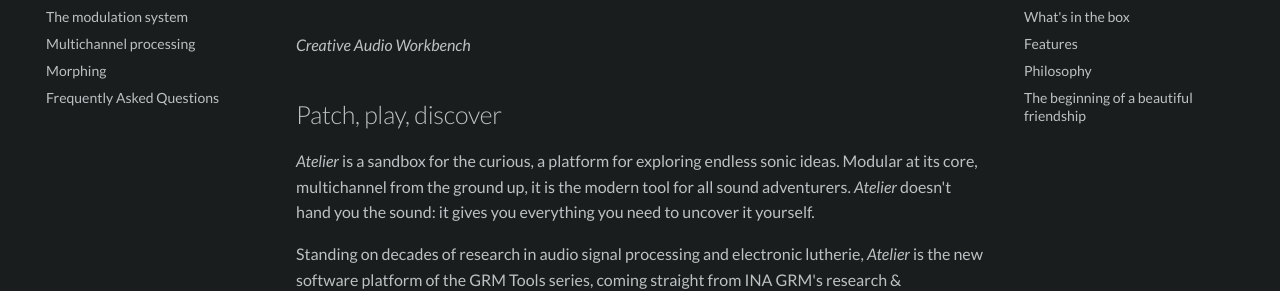
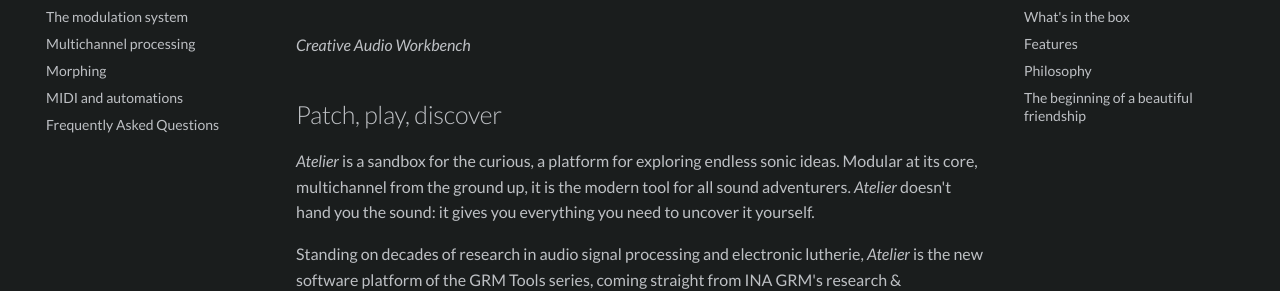
Before and after one commit to mqtthiqs/at-doc, an MkDocs documentation site: the page built from docs/index.md, in a window 1280 px wide. Shown: the part 232-523 px from the top of the page. Built offline with MkDocs 1.6.1 and Material for MkDocs 9.7.7, drawn with Linux system fonts in a browser that asks for light colours.

Commit message:
mkdocs: add blank MIDI page

```diff
--- a/mkdocs.yml
+++ b/mkdocs.yml
@@ -30,6 +30,7 @@
       - atelier/modulation.md
       - atelier/multichannel.md
       - atelier/morphing.md
+      - atelier/midi-and-automation.md
       - atelier/faq.md
   - Modules:
       - modules/index.md
```
